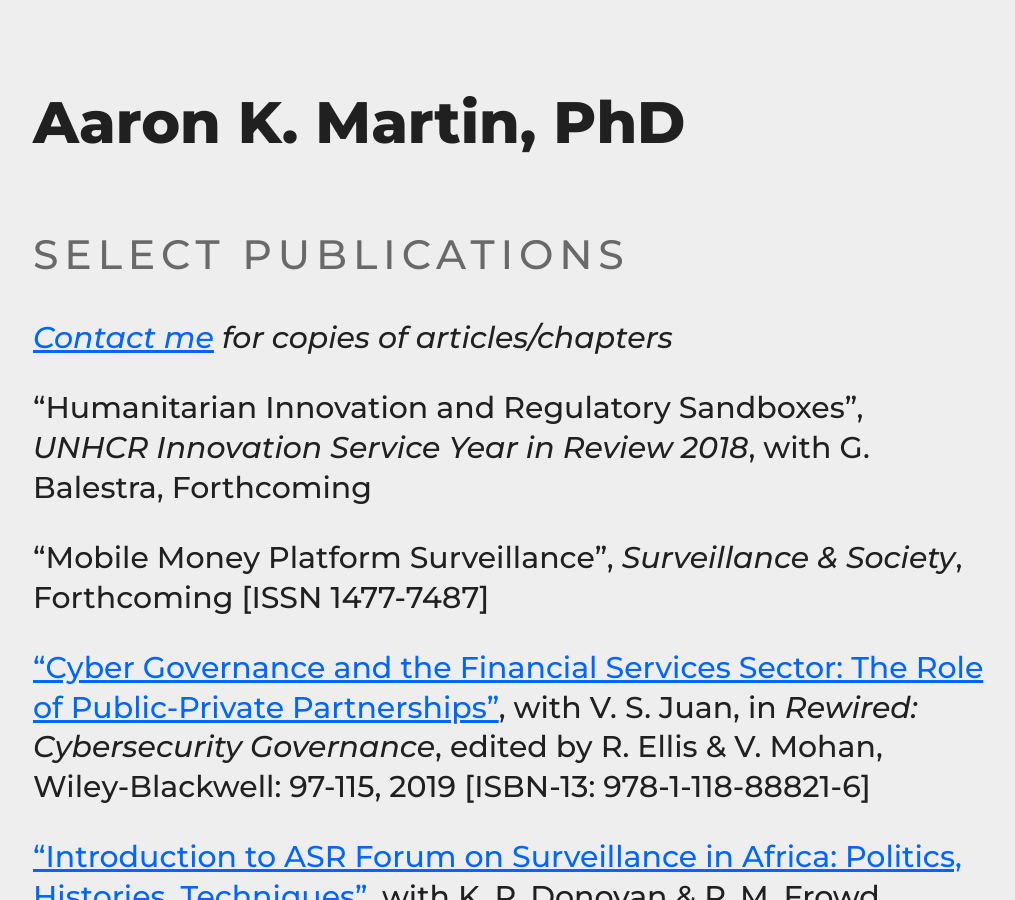
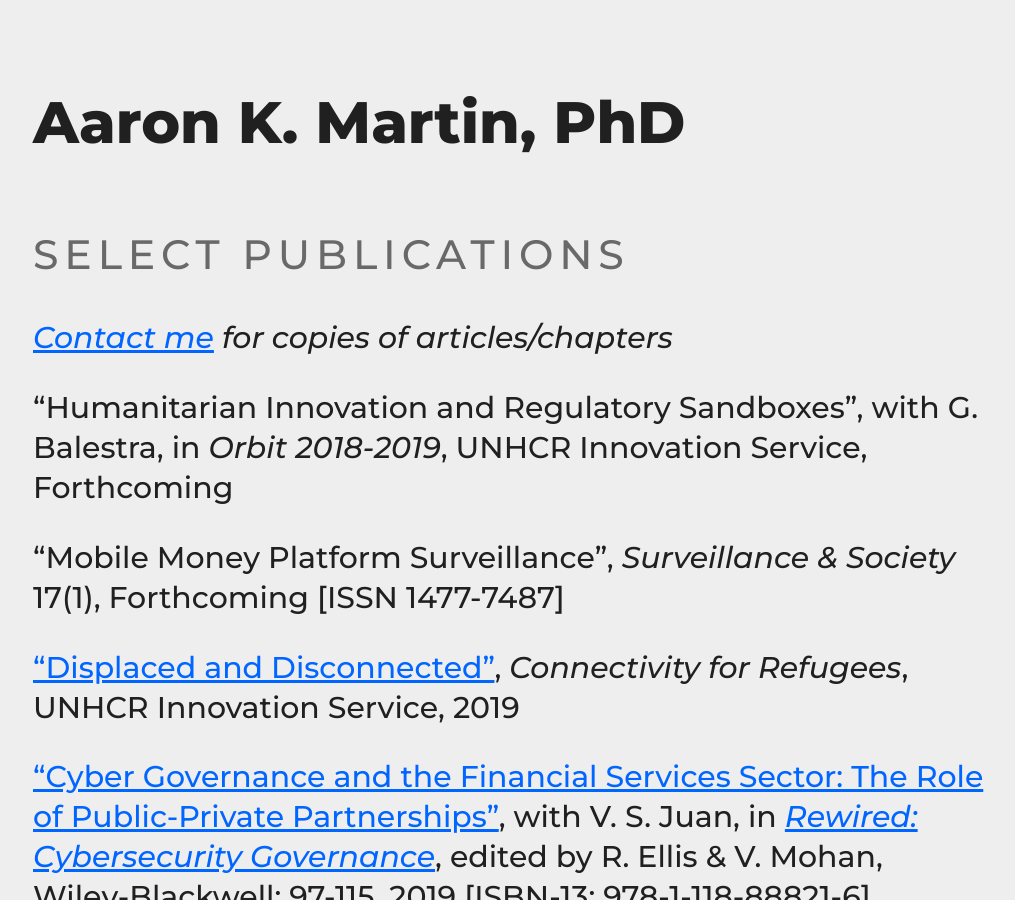
Before and after one commit to haroonalrasheed/641a, a Jekyll site: the page built from select-publications/index.md, in a window 1280 px wide and 900 px high. Shown: the whole window, without its empty margins (131-1146 px from the left). Built offline with Jekyll 4.4.1, drawn with Linux system fonts in a browser that asks for light colours.

Commit message:
Update index.md

```diff
--- a/select-publications/index.md
+++ b/select-publications/index.md
@@ -7,11 +7,13 @@ title: Select Publications
 
 _[Contact me](mailto:a.k.martin@alumni.lse.ac.uk) for copies of articles/chapters_
 
-"Humanitarian Innovation and Regulatory Sandboxes", *UNHCR Innovation Service Year in Review 2018*, with G. Balestra, Forthcoming
+"Humanitarian Innovation and Regulatory Sandboxes", with G. Balestra, in *Orbit 2018-2019*, UNHCR Innovation Service, Forthcoming
 
-"Mobile Money Platform Surveillance", *Surveillance & Society*, Forthcoming [ISSN 1477-7487]
+"Mobile Money Platform Surveillance", *Surveillance & Society* 17(1), Forthcoming [ISSN 1477-7487]
 
-["Cyber Governance and the Financial Services Sector: The Role of Public-Private Partnerships"](https://doi.org/10.31235/osf.io/ybqgm), with V. S. Juan, in *Rewired: Cybersecurity Governance*, edited by R. Ellis & V. Mohan, Wiley-Blackwell: 97-115, 2019 [ISBN-13: 978-1-118-88821-6]
+["Displaced and Disconnected"](https://www.unhcr.org/innovation/displaced-and-disconnected/), *Connectivity for Refugees*, UNHCR Innovation Service, 2019
+
+["Cyber Governance and the Financial Services Sector: The Role of Public-Private Partnerships"](https://doi.org/10.31235/osf.io/ybqgm), with V. S. Juan, in [*Rewired: Cybersecurity Governance*](https://www.wiley.com/en-nl/Rewired%3A+Cybersecurity+Governance+-p-9781118888216), edited by R. Ellis & V. Mohan, Wiley-Blackwell: 97-115, 2019 [ISBN-13: 978-1-118-88821-6]
 
 ["Introduction to ASR Forum on Surveillance in Africa: Politics, Histories, Techniques"](http://dx.doi.org/10.1017/asr.2016.35), with K. P. Donovan & P. M. Frowd, *African Studies Review* 59(2): 31-37, 2016 [ISSN 0002-0206]
 
```
